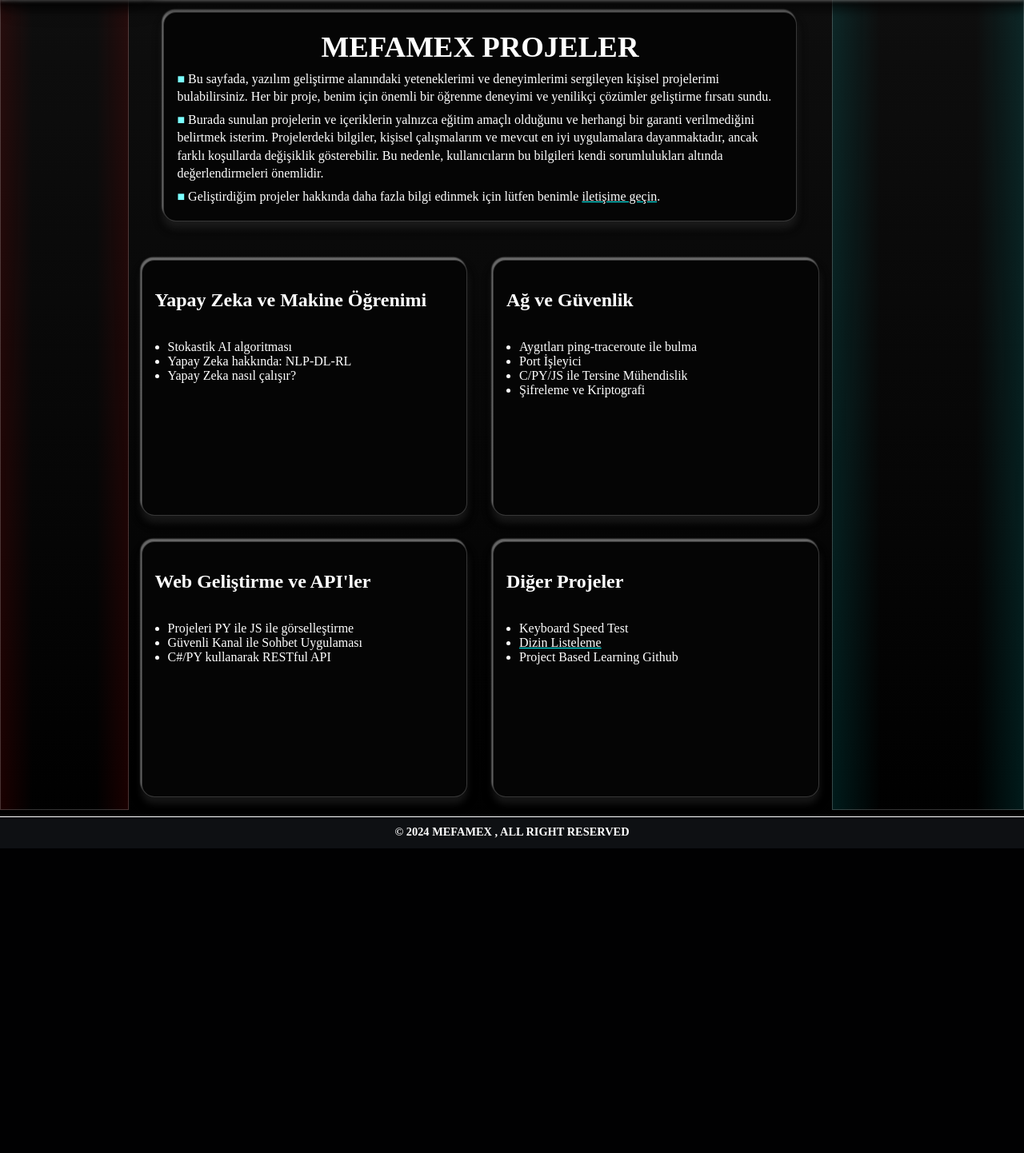
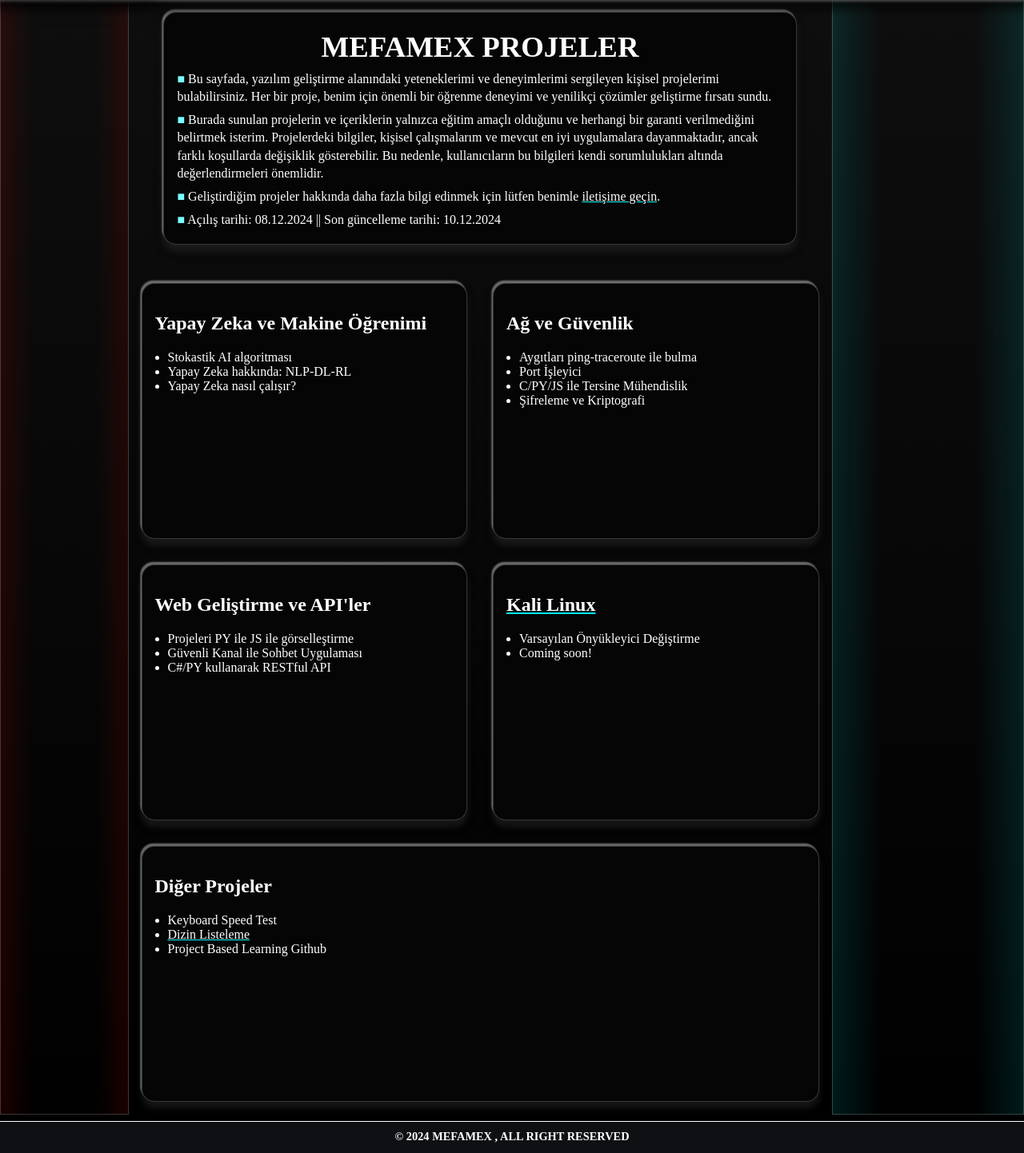
Before and after one commit to Mefamex/mfmx-1, a PHP site: page /projects/index.html in a window 1280 px wide. Shown: the part 81-1523 px from the top of the page at 80% size. Before the commit the page ends 1142 px from the top, so only its background shows below. Run offline with PHP 8.4, Linux system fonts and the light colour scheme.

Commit message:
PROJECTS-KALI_LINUX

```diff
--- a/contact/index.html
+++ b/contact/index.html
@@ -11,7 +11,7 @@
     <meta name="robots" content="index, follow" />
     <meta name="keywords"
         content="MEFAMEX, mefamex, mefamex.com, mefamex.com.tr, www.mefamex.com, www.mefamex.com.tr, Mehmet Akif Akkoç, mehmet akif akkoç, memofika, mfmc-58, mfmc_58" />
-    <meta name="description" content="Sosyal media - iletişim - Socail media - contact" />
+    <meta name="description" content="Sosyal media - iletişim - Social media - contact" />
 
 
     <link rel="icon" sizes="16x16" href="../src/assets/images/mfmx/mfmx-16.png" />
--- a/index.html
+++ b/index.html
@@ -81,7 +81,7 @@
                         Bu bölümde, tamamladığım ve üzerinde çalışmakta olduğum kişisel ve profesyonel projelerimi sergiliyorum. Yapay Zeka Modelleme ve sinir
                         ağları geliştirme, cihaz ve web uygulamaları, penetrasyon ve exploitler ve daha fazlasını bulabilirsiniz. yakında...
                     </p>
-                    <p class="last_card_updated noSelect">son güncelleme: 09.12.2024</p>
+                    <p class="last_card_updated noSelect">son güncelleme: 10.12.2024</p>
                 </div>
                 <div id="card_contact" class="card">
                     <h1 class="card_title"><a href="https://mefamex.com/contact/"> İLETİŞİM </a></h1>
--- a/projects/index.html
+++ b/projects/index.html
@@ -10,7 +10,10 @@
             name="keywords"
             content="MEFAMEX, mefamex, mefamex.com, mefamex.com.tr, www.mefamex.com, www.mefamex.com.tr, Mehmet Akif Akkoç, mehmet akif akkoç, memofika, mfmc-58, mfmc_58, projects, mefamex projeler, "
         />
-        <meta name="description" content="Mefamex tarafından oluşturulan genellikle yazılım ve bilişim konulu kişisel projelerin sergilendiği ve not edildiği alt sayfadır." />
+        <meta
+            name="description"
+            content="Mefamex tarafından oluşturulan genellikle yazılım ve bilişim konulu kişisel projelerin sergilendiği ve not edildiği alt sayfadır."
+        />
         <link rel="stylesheet" type="text/css" href="style.css" />
         <link rel="stylesheet" type="text/css" href="page_aside.css" />
 
@@ -26,11 +29,13 @@
         <meta property="og:image" content="https://mefamex.com/src/assets/images/mfmx/mfmx-256.png" />
         <meta property="og:url" content="https://mefamex.com/projects/" />
         <meta property="og:type" content="website" />
+        <meta property="og:date" content="2024-12-09T00:00:00Z" />
 
         <meta name="twitter:card" content="summary_large_image" />
-        <meta name="twitter:title" content="Mefamex - PRJELER" />
+        <meta name="twitter:title" content="Mefamex - PROJELER" />
         <meta name="twitter:description" content="Kişisel çalışmalar ve projelerin sergilendiği sayfa." />
-        <meta name="twitter:image" content="../src/assets/images/mfmx/mfmx-256.png" />
+        <meta name="twitter:image" content="https://mefamex.com/src/assets/images/mfmx/mfmx-256.png" />
+        <meta name="twitter:date" content="2024-12-09T00:00:00Z" />
     </head>
 
     <body>
@@ -52,8 +57,9 @@
                     <p>
                         Geliştirdiğim projeler hakkında daha fazla bilgi edinmek için lütfen benimle <a href="https://mefamex.com/contact/">iletişime geçin</a>.
                     </p>
+                    <p>Açılış tarihi: 08.12.2024 || Son güncelleme tarihi: 10.12.2024</p>
                 </section>
-                <section id="yapayZeka" class="card">
+                <section id="yapay_zeka" class="card">
                     <h2>Yapay Zeka ve Makine Öğrenimi</h2>
                     <ul>
                         <li>Stokastik AI algoritması</li>
@@ -61,7 +67,7 @@
                         <li>Yapay Zeka nasıl çalışır?</li>
                     </ul>
                 </section>
-                <section id="agVeGuvenlik" class="card">
+                <section id="ag_ve_guvenlik" class="card">
                     <h2>Ağ ve Güvenlik</h2>
                     <ul>
                         <li>Aygıtları ping-traceroute ile bulma</li>
@@ -70,7 +76,7 @@
                         <li>Şifreleme ve Kriptografi</li>
                     </ul>
                 </section>
-                <section id="webGelistirme" class="card">
+                <section id="web_gelistirme" class="card">
                     <h2>Web Geliştirme ve API'ler</h2>
                     <ul>
                         <li>Projeleri PY ile JS ile görselleştirme</li>
@@ -78,11 +84,18 @@
                         <li>C#/PY kullanarak RESTful API</li>
                     </ul>
                 </section>
-                <section id="webGelistirme" class="card">
+                <section id="kali_linux" class="card">
+                    <h2><a href="https://mefamex.com/projects/kali_linux/">Kali Linux</a></h2>
+                    <ul>
+                        <li>Varsayılan Önyükleyici Değiştirme</li>
+                        <li>Coming soon!</li>
+                    </ul>
+                </section>
+                <section id="diger" class="card">
                     <h2>Diğer Projeler</h2>
                     <ul>
                         <li>Keyboard Speed Test</li>
-                        <li><a href="./dizin_listeleme/">Dizin Listeleme</a></li>
+                        <li><a href="https://mefamex.com/projects/dizin_listeleme/">Dizin Listeleme</a></li>
                         <li>Project Based Learning Github</li>
                     </ul>
                 </section>
@@ -94,52 +107,3 @@
         <script src="page_asides.js" type="text/javascript" defer></script>
     </body>
 </html>
-<!--
-    <main>
-        <h1>SAYFA DÜZENLENECEKTİR...</h1>
-        <section>
-            <fieldset>
-                <legend>AI and Machine Learning</legend>
-                <ul>
-                    <li>Stochastic AI algorithm</li>
-                    <li>about AI: NLP-DL-RL</li>
-                    <li>How does AI see and operate us?</li>
-                </ul>
-            </fieldset>
-
-            <fieldset>
-                <legend>Networking and Security</legend>
-                <ul>
-                    <li>Locating Devices via ping-traceroute</li>
-                    <li>Port Handler</li>
-                    <li>Reverse Engineering via c/py/js</li>
-                    <li>Cryptography and Encryption</li>
-                </ul>
-            </fieldset>
-
-            <fieldset>
-                <legend>Web Development and APIs</legend>
-                <ul>
-                    <li>Visualizing projects PY with JS</li>
-                    <li>Chat App (secure-channel)</li>
-                    <li>RESTful API using C# / PY</li>
-                </ul>
-            </fieldset>
-
-            <fieldset>
-                <legend>System Administration and Monitoring</legend>
-                <ul>
-                    <li>Monitoring systems with PY and Prometheus</li>
-                </ul>
-            </fieldset>
-            <fieldset>
-                <legend>Other Projects</legend>
-                <ul>
-                    <li>Keyboard Speed Test</li>
-                    <li>File Directory Lister</li>
-                    <li>Project Based Learning Github</li>
-                </ul>
-            </fieldset>
-        </section>
-    </main>
--->
--- a/projects/page_aside.css
+++ b/projects/page_aside.css
@@ -1,3 +1,14 @@
+@charset "UTF-8";
+/*
+* MEFAMEX WEBSITE (https://mefamex.com/)
+* Generated by Mefamex
+* Created on : 08.12.2024
+* Last update : 10.12.2024
+* Copyright 2024 Mefamex
+* Licensed under MIT (https://linkedin.com/in/Mefamex/)
+*/
+
+
 :root {
     --color-bg-main: rgb(15 15 15);
     --color-white: rgb(241, 241, 241);
@@ -55,11 +66,11 @@ body {
         box-shadow: 0 0 0.4em white;
         margin-bottom: 2rem;
     }
-    ul{
+    ul {
         padding: 0;
         margin: 0;
     }
-    li{
+    li {
         display: inline;
     }
 }
@@ -146,3 +157,60 @@ body {
         font-size: 0.75rem;
     }
 }
+/*
+*
+*
+*
+*
+*
+*
+*
+*/
+a {
+    color: inherit;
+    text-decoration-color: aqua;
+}
+ol {
+    margin: 0;
+    padding: 0 0 0 1.5rem;
+}
+ul {
+    margin: 0;
+    padding: 0 0 0 1em;
+}
+p{
+    margin-block-start: 0.5em ;
+    margin-block-end: 0.5em ;
+}
+.section_code_full {
+    flex-basis: 80% !important;
+    width: 100% !important;
+    code {
+        font-size: 0.7rem !important;
+        padding: 0.2em 0.4em !important;
+        pre {
+            display: inherit;
+            font-family: inherit;
+            unicode-bidi: inherit;
+            white-space: inherit;
+            margin: 0;
+            padding: 0;
+        }
+    }
+}
+code {
+    width: auto;
+    height: auto;
+    display: inline-block;
+    font-size: 0.9em;
+    font-family: "Courier New", Courier, monospace;
+    color: inherit;
+    overflow: auto;
+    white-space: pre-wrap;
+    unicode-bidi: isolate;
+    padding: 0 0.4rem 0 0.4rem;
+    border: 0.1rem solid rgba(0, 255, 255, 0.5);
+    border-radius: 0.1em;
+    background-color: rgb(30, 30, 30);
+    transform: translateY(0.2em);
+}
--- a/projects/style.css
+++ b/projects/style.css
@@ -1,10 +1,12 @@
-a {
-    color: inherit;
-    text-decoration-color: aqua;
-}
-ul {
-    padding-inline-start: 1em;
-}
+@charset "UTF-8";
+/*
+* MEFAMEX WEBSITE (https://mefamex.com/)
+* Generated by Mefamex
+* Created on : 02.12.2024
+* Last update : 10.12.2024
+* Copyright 2024 Mefamex
+* Licensed under MIT (https://linkedin.com/in/Mefamex/)
+*/
 
 #main_container main {
     display: flex;
--- a/software/index.html
+++ b/software/index.html
@@ -1,5 +1,5 @@
 <!DOCTYPE html>
-<html lang="tr">
+<html lang="en">
     <head>
         <meta charset="UTF-8" />
         <meta name="viewport" content="width=device-width, initial-scale=1.0" />
@@ -58,7 +58,7 @@
                     Bu rehberde; programlama dilleri, çerçeveler, veritabanları, bulut platformları, DevOps, test etme ve daha fazlasıyla ilgili bölümlerle,
                     becerilerinizi bir üst seviyeye taşımak için bilmeniz gereken bir çok konuyu bulabileceksiniz.
                     <br /><br />
-                    <i>prepared by <b>MEFAMEX</b><br />29.08.2024 - 01.09.2024 - 13.09.2024 <br /></i>
+                    <i>prepared by <b>MEFAMEX</b><br />29.08.2024 -  13.09.2024 <br /></i>
                 </p>
                 <div id="table-body">
                     <section id="software-languages">
```
Also changed, not shown: blog/style.css (+10 -0 lines), contact/style.css (+10 -0 lines), cv/style.css (+11 -0 lines), sitemap.xml (+19 -6 lines), software/style.css (+10 -0 lines), src/styles/home.css (+10 -0 lines).
